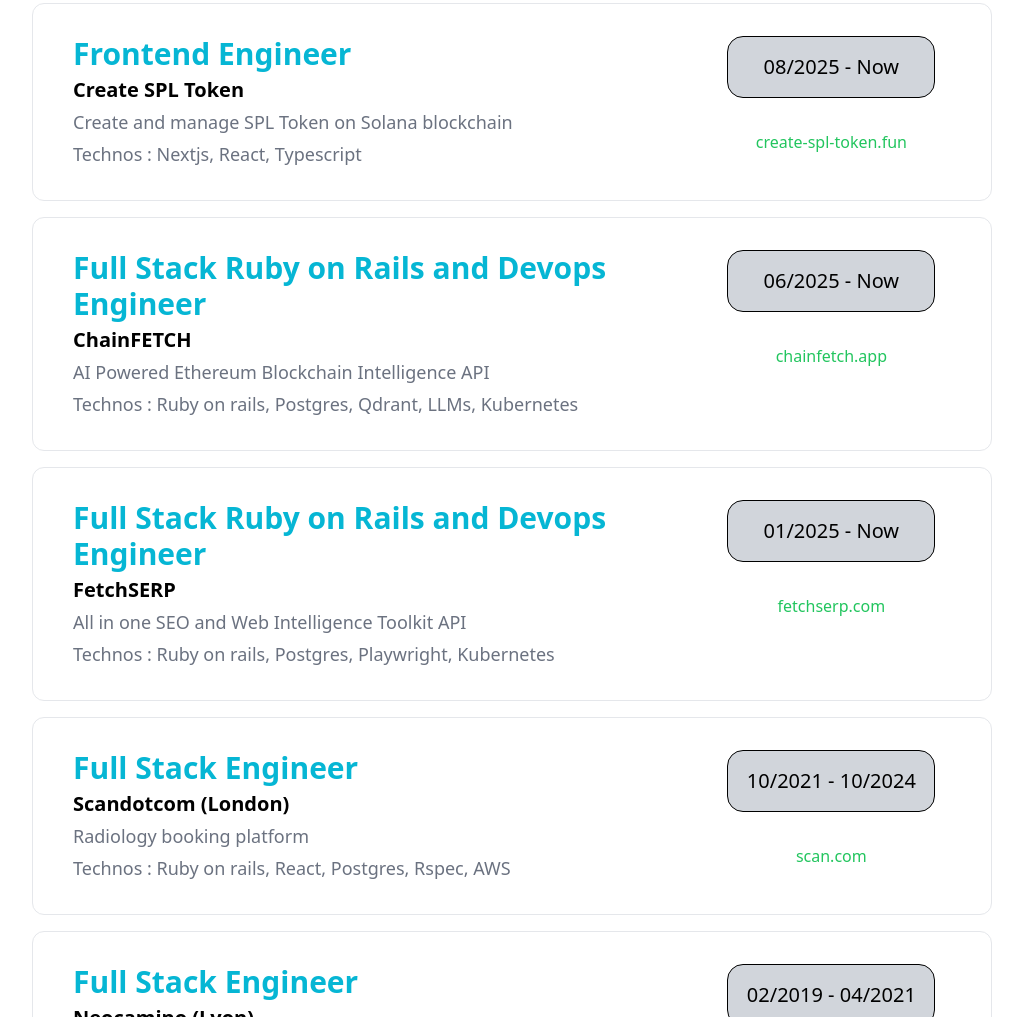
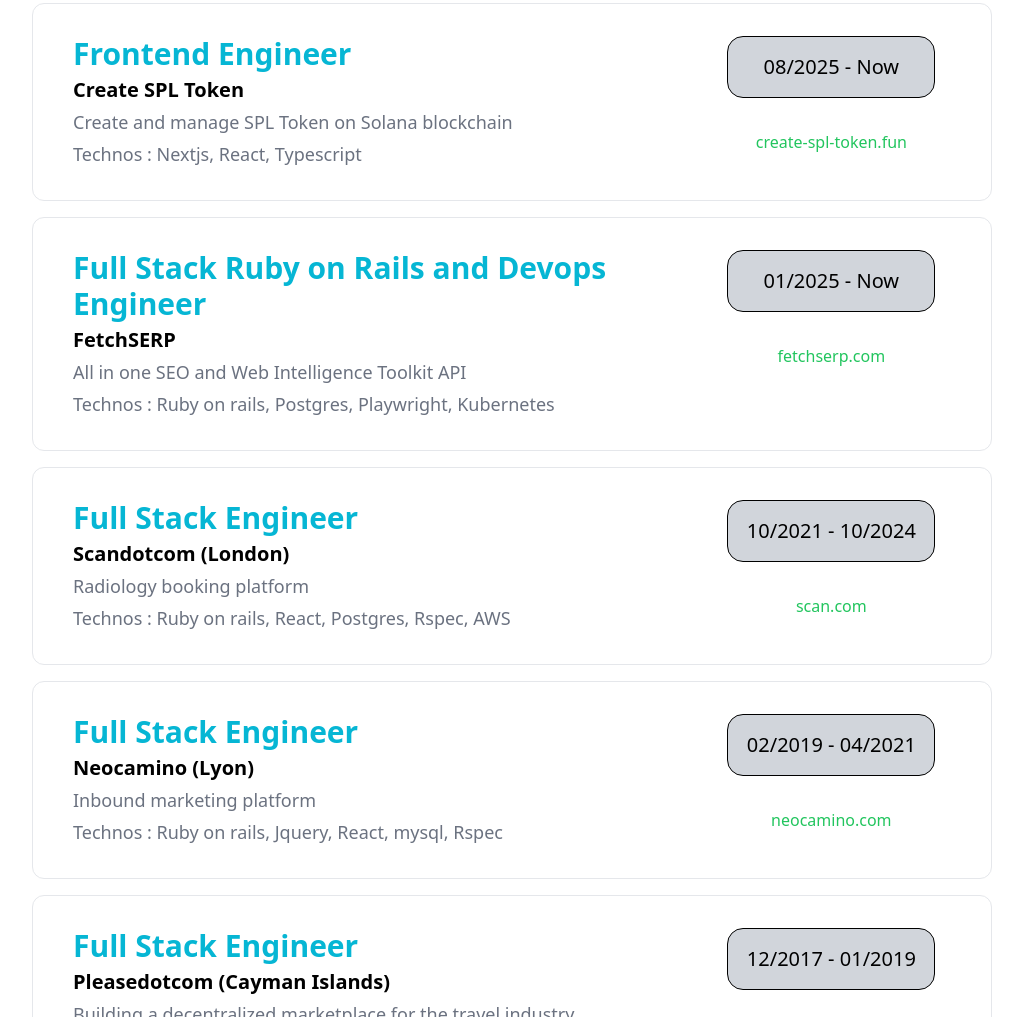
Before and after one commit to ducrouxolivier/curriculum, a plain HTML site: page index.html in a window 1280 px wide. Shown: the part 1245-2262 px from the top of the page, without its empty margins (128-1151 px from the left). Drawn offline with nearby package versions, Linux system fonts and the light colour scheme.

Commit message:
remove chainfetch

```diff
--- a/index.html
+++ b/index.html
@@ -215,43 +215,6 @@
               href="https://www.create-spl-token.fun/"
               target="_blank"
               >create-spl-token.fun</a
-            >
-          </div>
-        </div>
-      </div>
-    </section>
-    <section class="my-4">
-      <div class="px-8 xl:px-20">
-        <div
-          class="flex flex-col-reverse xl:grid xl:grid-cols-12 border border-gray-200 rounded-xl"
-        >
-          <div class="col-span-8">
-            <div class="pt-2 pb-6 xl:py-8 pl-10">
-              <h3 class="text-3xl font-bold text-cyan-500">
-                Full Stack Ruby on Rails and Devops Engineer
-              </h3>
-              <h4 class="text-xl font-semibold mt-1">ChainFETCH</h4>
-              <p class="text-gray-500 text-lg mt-1">
-                AI Powered Ethereum Blockchain Intelligence API
-              </p>
-              <p class="text-gray-500 text-lg mt-1">
-                Technos : Ruby on rails, Postgres, Qdrant, LLMs, Kubernetes
-              </p>
-            </div>
-          </div>
-          <div class="col-span-4">
-            <div class="pt-8 pb-4 xl:p-8 flex justify-center">
-              <p
-                class="bg-gray-300 text-black rounded-2xl w-52 text-xl text-center p-4 border border-black"
-              >
-                06/2025 - Now
-              </p>
-            </div>
-            <a
-              class="flex justify-center text-green-500"
-              href="https://www.chainfetch.app/"
-              target="_blank"
-              >chainfetch.app</a
             >
           </div>
         </div>
```
